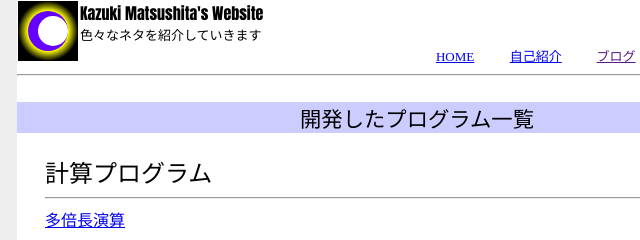
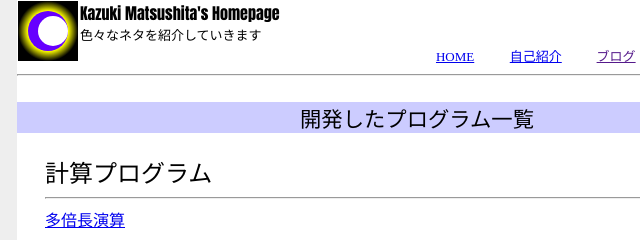
Before and after one commit to cryptopage/cryptopage.github.io, a plain HTML site: page develop.html in a window 1280 px wide. Shown: the top 240 px of the page, 223-863 px from the left. Drawn offline with Linux system fonts and the light colour scheme.

Commit message:
Update develop.html

```diff
--- a/develop.html
+++ b/develop.html
@@ -49,7 +49,7 @@
 		ctx1.fill();
     		</script>
 		</td>
-		<td width="340" height="60" bgcolor="#ffffff" align=left" valign="top"><font size="3" face="Impact">Kazuki Matsushita's Website</font>
+		<td width="340" height="60" bgcolor="#ffffff" align=left" valign="top"><font size="3" face="Impact">Kazuki Matsushita's Homepage</font>
 		<br><font size="2">色々なネタを紹介していきます</font></td>
 		<td width="80" height="60" bgcolor="#ffffff" align="center" valign="bottom"><a href="index.html"><font size="2">HOME</font></a></td>
 		<td width="80" height="60" bgcolor="#ffffff" align="center" valign="bottom"><a href="jikoshoukai.html"><font size="2">自己紹介</font></a></td>
```
